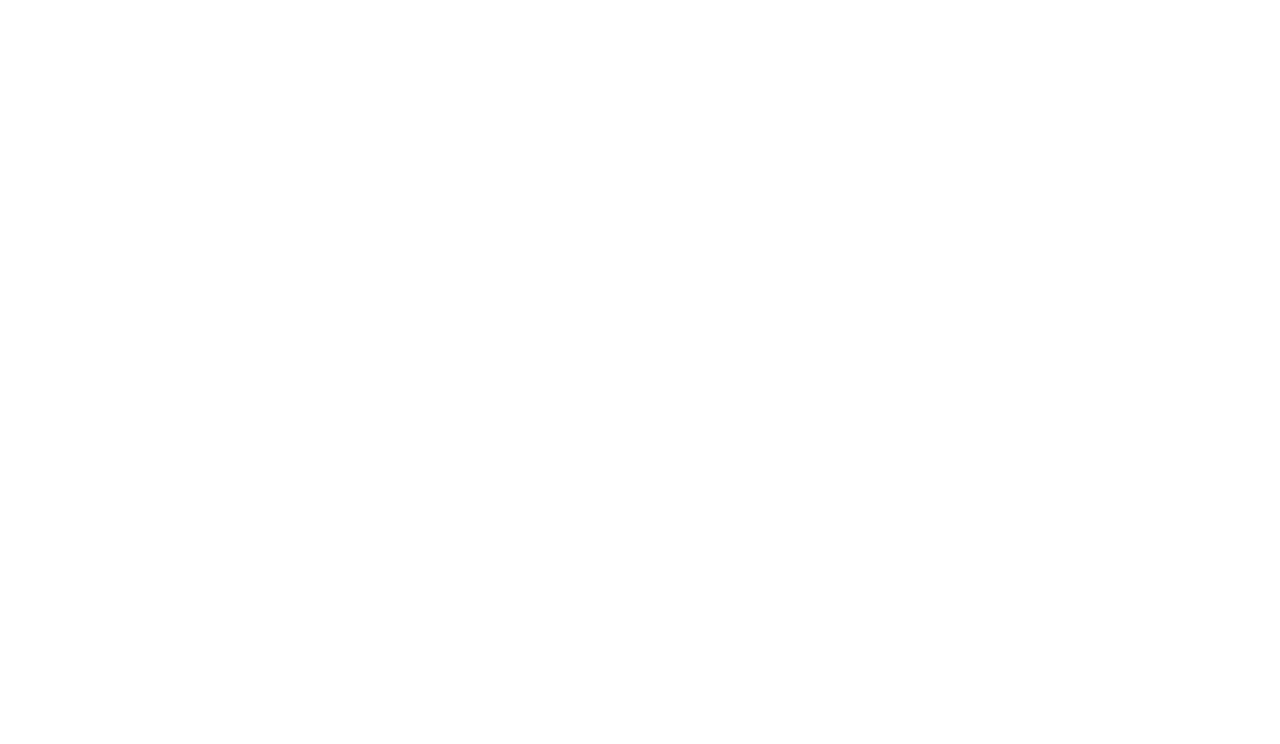
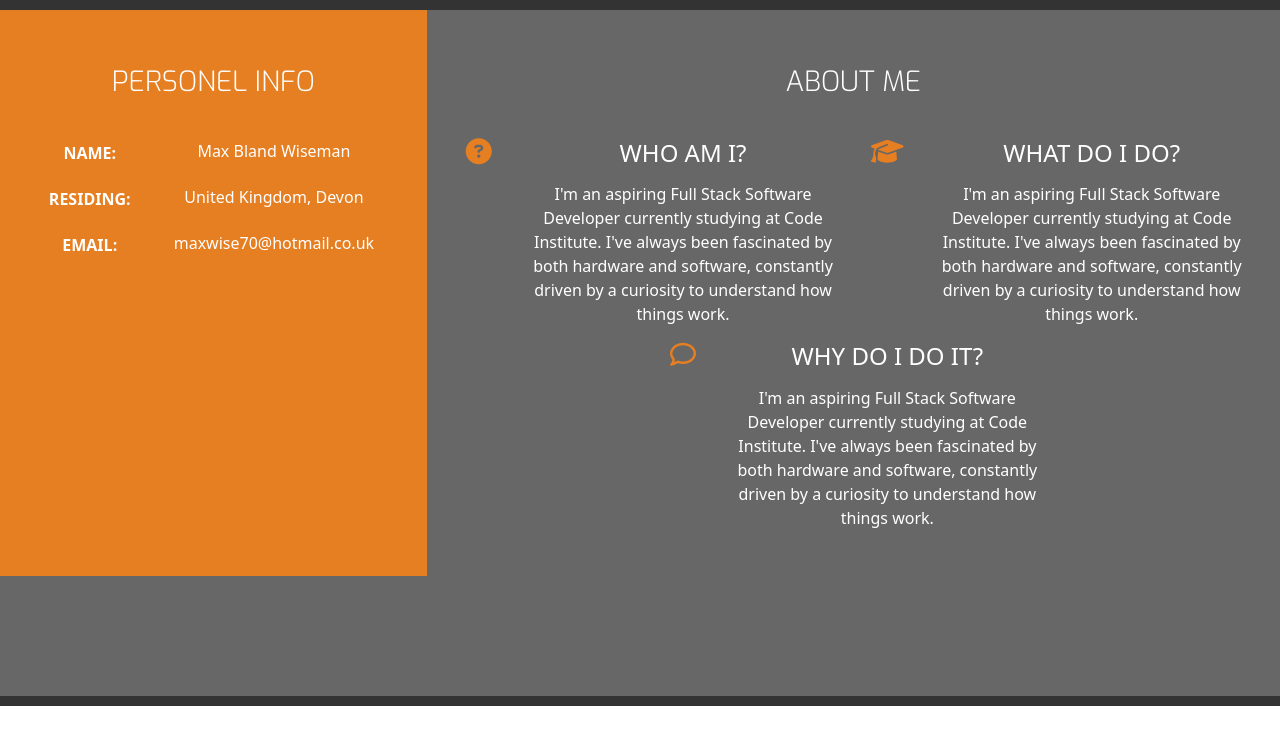
Before and after one commit to MaxBWiseman/ResumeProject, a plain HTML site: page resume.html in a window 1280 px wide. Drawn offline with nearby package versions, Linux system fonts and the light colour scheme.

Commit message:
style: Update personal info section styling and content

```diff
--- a/assets/css/style.css
+++ b/assets/css/style.css
@@ -11,6 +11,10 @@
 
 .bg-color-three-reasons {
     background-color: #676767;
+}
+
+.bg-color-personal-info {
+    background-color:#e67e22;
 }
 
 .ui-menu-color-home {
@@ -213,3 +217,38 @@ footer {
 .three-reasons-heading {
     margin-bottom: 15px;
 }
+
+/*personal info*/
+
+.personal-info-item {
+    margin-bottom: 20px;
+    display: block;
+    clear : both;
+}
+
+.personal-info-item .key,
+.personal-info-item .value {
+    display: inline-block;
+    padding-right: 8px;
+}
+
+.personal-info-item .key p,
+.personal-info-item .value p {
+   margin: 0;
+}
+
+.personal-info-item .key {
+    width: 30%;
+    margin-right: 15px;
+    padding-top: 2px;
+    vertical-align: top;
+}
+
+.personal-info-item .key p {
+    font-weight: 700;
+}
+
+.personal-info-item .value {
+    position: relative;
+    width: 60%;
+}
--- a/contact.html
+++ b/contact.html
@@ -0,0 +1,29 @@
+<!DOCTYPE html>
+<html lang="en">
+
+<head>
+    <meta charset="UTF-8">
+    <meta name="viewport" content="width=device-width, initial-scale=1.0">
+    <link href="https://cdn.jsdelivr.net/npm/bootstrap@5.3.3/dist/css/bootstrap.min.css" rel="stylesheet"
+        integrity="sha384-QWTKZyjpPEjISv5WaRU9OFeRpok6YctnYmDr5pNlyT2bRjXh0JMhjY6hW+ALEwIH" crossorigin="anonymous">
+    <link rel="stylesheet" href="https://cdnjs.cloudflare.com/ajax/libs/hover.css/2.3.1/css/hover-min.css"
+        integrity="sha512-csw0Ma4oXCAgd/d4nTcpoEoz4nYvvnk21a8VA2h2dzhPAvjbUIK6V3si7/g/HehwdunqqW18RwCJKpD7rL67Xg=="
+        crossorigin="anonymous" referrerpolicy="no-referrer" />
+    <link rel="stylesheet" href="assets/css/style.css">
+    <title>Max's Resume</title>
+</head>
+
+<body>
+    <header>
+        <section>
+
+        </section>
+        <footer>
+
+        </footer>
+        <script src="https://kit.fontawesome.com/676d6af4e2.js" crossorigin="anonymous"></script>
+        <script src="https://cdn.jsdelivr.net/npm/bootstrap@5.3.3/dist/js/bootstrap.bundle.min.js"
+            integrity="sha384-YvpcrYf0tY3lHB60NNkmXc5s9fDVZLESaAA55NDzOxhy9GkcIdslK1eN7N6jIeHz" crossorigin="anonymous">
+        </script>
+</body>
+</html>
--- a/resume.html
+++ b/resume.html
@@ -0,0 +1,123 @@
+<!DOCTYPE html>
+<html lang="en">
+
+<head>
+    <meta charset="UTF-8">
+    <meta name="viewport" content="width=device-width, initial-scale=1.0">
+    <link href="https://cdn.jsdelivr.net/npm/bootstrap@5.3.3/dist/css/bootstrap.min.css" rel="stylesheet"
+        integrity="sha384-QWTKZyjpPEjISv5WaRU9OFeRpok6YctnYmDr5pNlyT2bRjXh0JMhjY6hW+ALEwIH" crossorigin="anonymous">
+    <link rel="stylesheet" href="https://cdnjs.cloudflare.com/ajax/libs/hover.css/2.3.1/css/hover-min.css"
+        integrity="sha512-csw0Ma4oXCAgd/d4nTcpoEoz4nYvvnk21a8VA2h2dzhPAvjbUIK6V3si7/g/HehwdunqqW18RwCJKpD7rL67Xg=="
+        crossorigin="anonymous" referrerpolicy="no-referrer" />
+    <link rel="stylesheet" href="assets/css/style.css">
+    <title>Max's Resume</title>
+</head>
+<body>
+    <header>
+        <section>
+            <section class="container-fluid">
+                <div class="row">
+                    <div class="col-md-4 bg-color-personal-info section-column">
+                        <div class="row">
+                            <div class="col-12">
+                                <h3 class="section-heading uppercase">
+                                    Personel Info
+                                </h3>
+                            </div>
+                        </div>
+                        <div class="personal-info-item">
+                            <div class="key">
+                                <p class="uppercase">
+                                    Name:
+                                </p>
+                            </div>
+                            <div class="value">
+                                <p>
+                                    Max Bland Wiseman
+                                </p>
+                            </div>
+                        </div>
+                        <div class="personal-info-item">
+                            <div class="key">
+                                <p class="uppercase">
+                                    Residing:
+                                </p>
+                            </div>
+                            <div class="value">
+                                <p>
+                                    United Kingdom, Devon
+                                </p>
+                            </div>
+                        </div>
+                        <div class="personal-info-item">
+                            <div class="key">
+                                <p class="uppercase">
+                                    Email:
+                                </p>
+                            </div>
+                            <div class="value">
+                                <p>
+                                    maxwise70@hotmail.co.uk
+                                </p>
+                            </div>
+                        </div>
+                    </div>
+                    <div class="col-md-8 bg-color-three-reasons section-column">
+                        <div class="row">
+                            <div class="col">
+                                <h3 class="section-heading uppercase">About Me</h3>
+                            </div>
+                        </div>
+                        <div class="row">
+                            <div class="col-10 offset-1 offset-sm-0 col-sm-4 col-md-6">
+                                <div class="row">
+                                    <div class="col-2">
+                                        <i class="three-reasons-icon fa-solid fa-circle-question" aria-hidden="true"></i>
+                                    </div>
+                                    <div class="col-10">
+                                        <h4 class="three-reasons-heading uppercase">Who am I?</h4>
+                                        <p>I'm an aspiring Full Stack Software Developer currently
+                                            studying at Code Institute. I've always been fascinated by both hardware and
+                                            software,
+                                            constantly driven by a curiosity to understand how things work.</p>
+                                    </div>
+                                </div>
+                            </div>
+                            <div class="col-10 offset-1 offset-sm-0 col-sm-4 col-md-6">
+                                <div class="row">
+                                    <div class="col-2">
+                                        <i class="three-reasons-icon fa fa-graduation-cap" aria-hidden="true"></i>
+                                    </div>
+                                    <div class="col-10">
+                                        <h4 class="three-reasons-heading uppercase">What do I do?</h4>
+                                        <p>I'm an aspiring Full Stack Software Developer currently
+                                            studying at Code Institute. I've always been fascinated by both hardware and
+                                            software,
+                                            constantly driven by a curiosity to understand how things work.</p>
+                                    </div>
+                                </div>
+                            </div>
+                            <div class="col-10 offset-1 offset-sm-0 col-sm-4 col-md-6 last-item">
+                                <div class="row">
+                                    <div class="col-2">
+                                        <i class="three-reasons-icon fa fa-comment-o" aria-hidden="true"></i>
+                                    </div>
+                                    <div class="col-10">
+                                        <h4 class="three-reasons-heading uppercase">Why do I do it?</h4>
+                                        <p>I'm an aspiring Full Stack Software Developer currently
+                                            studying at Code Institute. I've always been fascinated by both hardware and
+                                            software,
+                                            constantly driven by a curiosity to understand how things work.</p>
+                                    </div>
+                                </div>
+                            </div>
+        </section>
+        <footer class="container-fluid">
+
+        </footer>
+        <script src="https://kit.fontawesome.com/676d6af4e2.js" crossorigin="anonymous"></script>
+        <script src="https://cdn.jsdelivr.net/npm/bootstrap@5.3.3/dist/js/bootstrap.bundle.min.js"
+            integrity="sha384-YvpcrYf0tY3lHB60NNkmXc5s9fDVZLESaAA55NDzOxhy9GkcIdslK1eN7N6jIeHz" crossorigin="anonymous">
+        </script>
+</body>
+</html>
```
